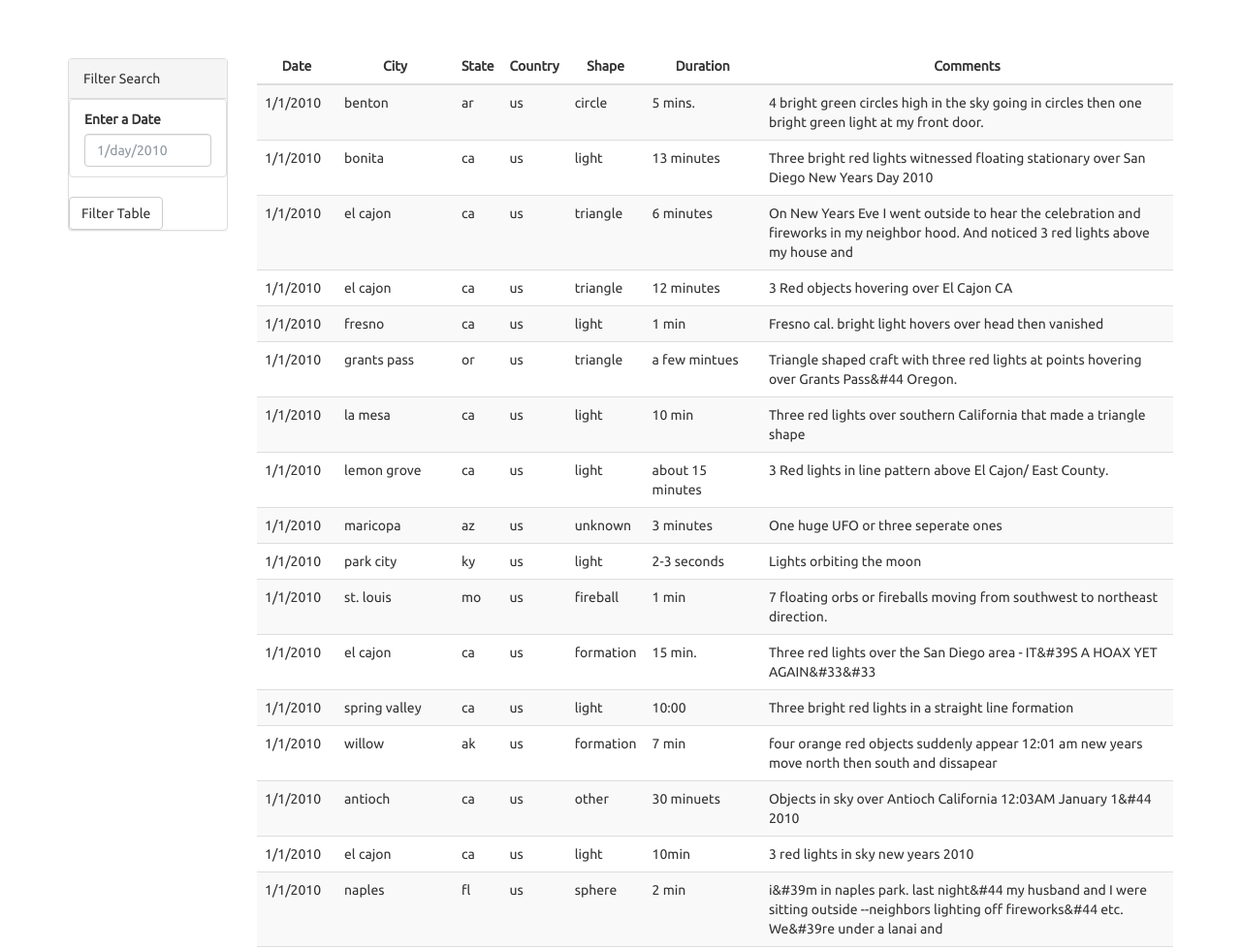
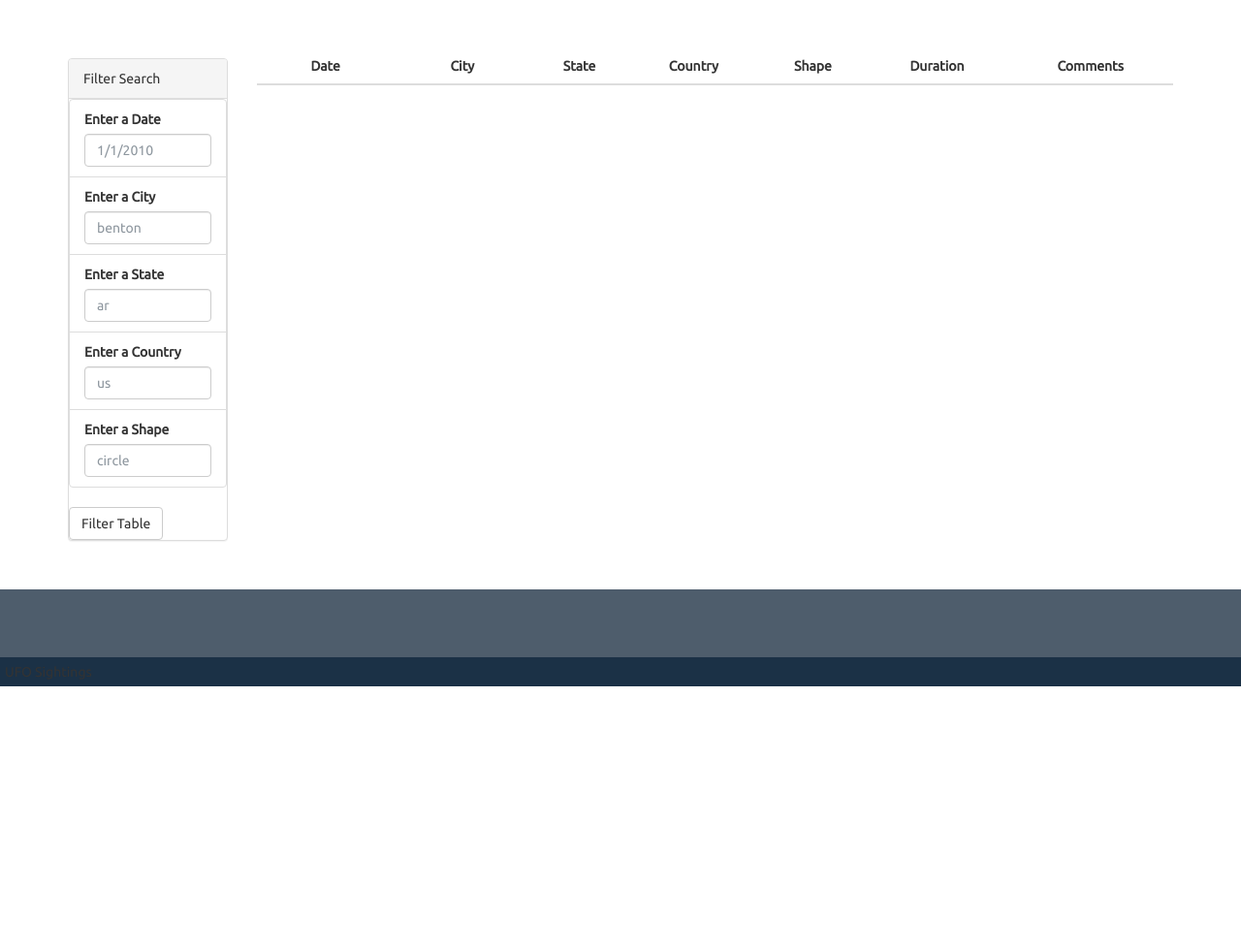
Before and after one commit to levirdz/javascript-challenge, a plain HTML site: page UFO-level-2/index.html in a window 1280 px wide. Shown: the part 612-1592 px from the top of the page at 97% size. After the commit the page ends 1320 px from the top, so only its background shows below. Drawn offline with nearby package versions, Linux system fonts and the light colour scheme.

Commit message:
modified second html

```diff
--- a/UFO-level-2/index.html
+++ b/UFO-level-2/index.html
@@ -37,7 +37,23 @@
                     <ul class="list-group" id="filters">
                       <li class="filter list-group-item">
                         <label for="date">Enter a Date</label>
-                        <input class="form-control" id="datetime" type="text" placeholder="1/day/2010">
+                        <input class="form-control" id="datetime" type="text" placeholder="1/1/2010">
+                      </li>
+                      <li class="filter list-group-item">
+                        <label for="city">Enter a City</label>
+                        <input class="form-control" id="city" type="text" placeholder="benton">
+                      </li>
+                      <li class="filter list-group-item">
+                        <label for="state">Enter a State</label>
+                        <input class="form-control" id="state" type="text" placeholder="ar">
+                      </li>
+                      <li class="filter list-group-item">
+                        <label for="country">Enter a Country</label>
+                        <input class="form-control" id="country" type="text" placeholder="us">
+                      </li>
+                      <li class="filter list-group-item">
+                        <label for="shape">Enter a Shape</label>
+                        <input class="form-control" id="shape" type="text" placeholder="circle">
                       </li>
                     </ul>
                   </div>
@@ -73,7 +89,7 @@
   </div>
   <script src="https://cdnjs.cloudflare.com/ajax/libs/d3/4.11.0/d3.js"></script>
   <script src="../static/js/data.js"></script>
-  <script src="../static/js/app.js"></script>
+  <script src=""></script>
 </body>
 
 </html>
--- /dev/null
+++ b/static/js/app2.js
@@ -0,0 +1,5 @@
+// from data.js
+var tableData = data;
+
+// getting  filter button
+var filterBtn = d3.select("#filter-btn");
```
